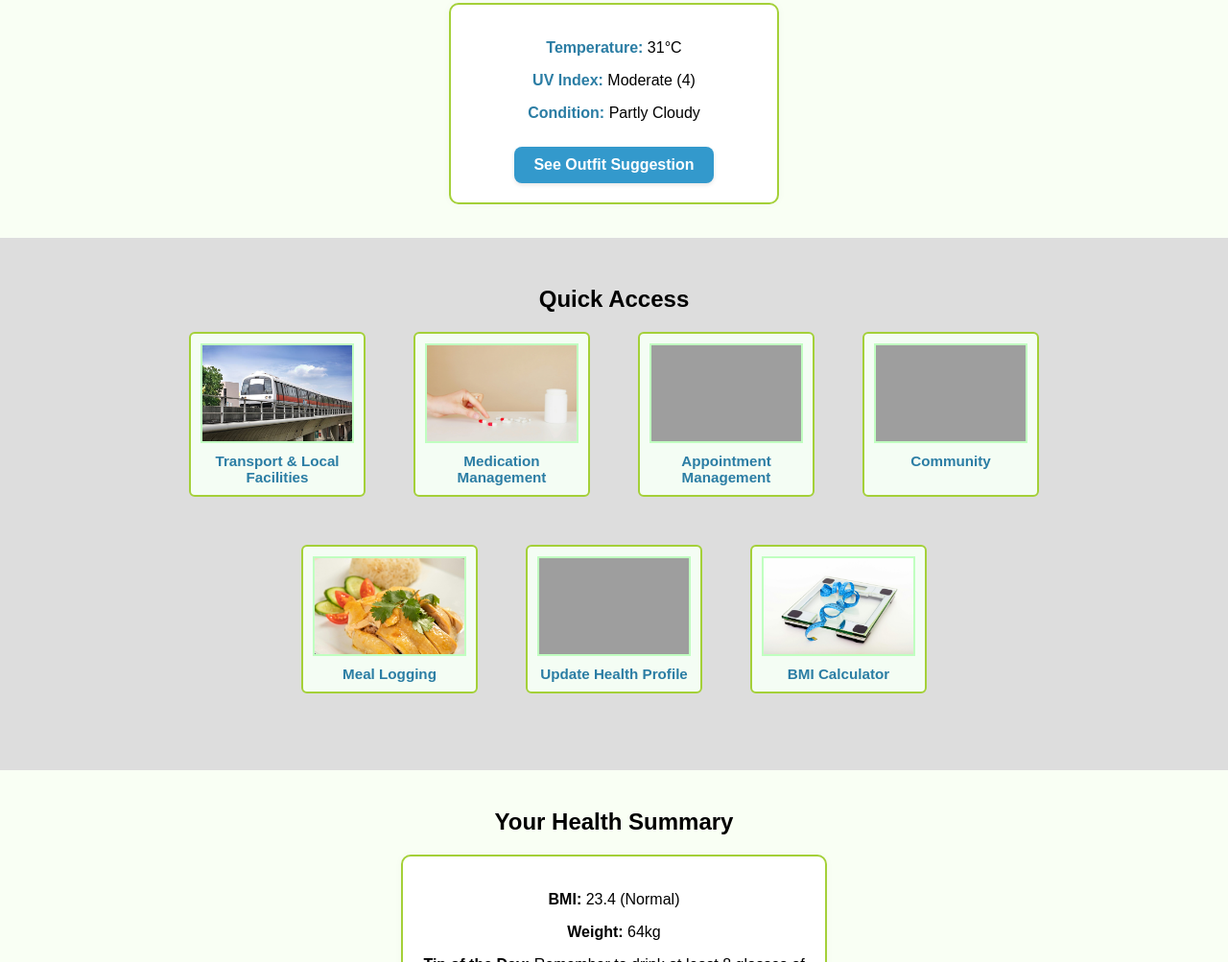
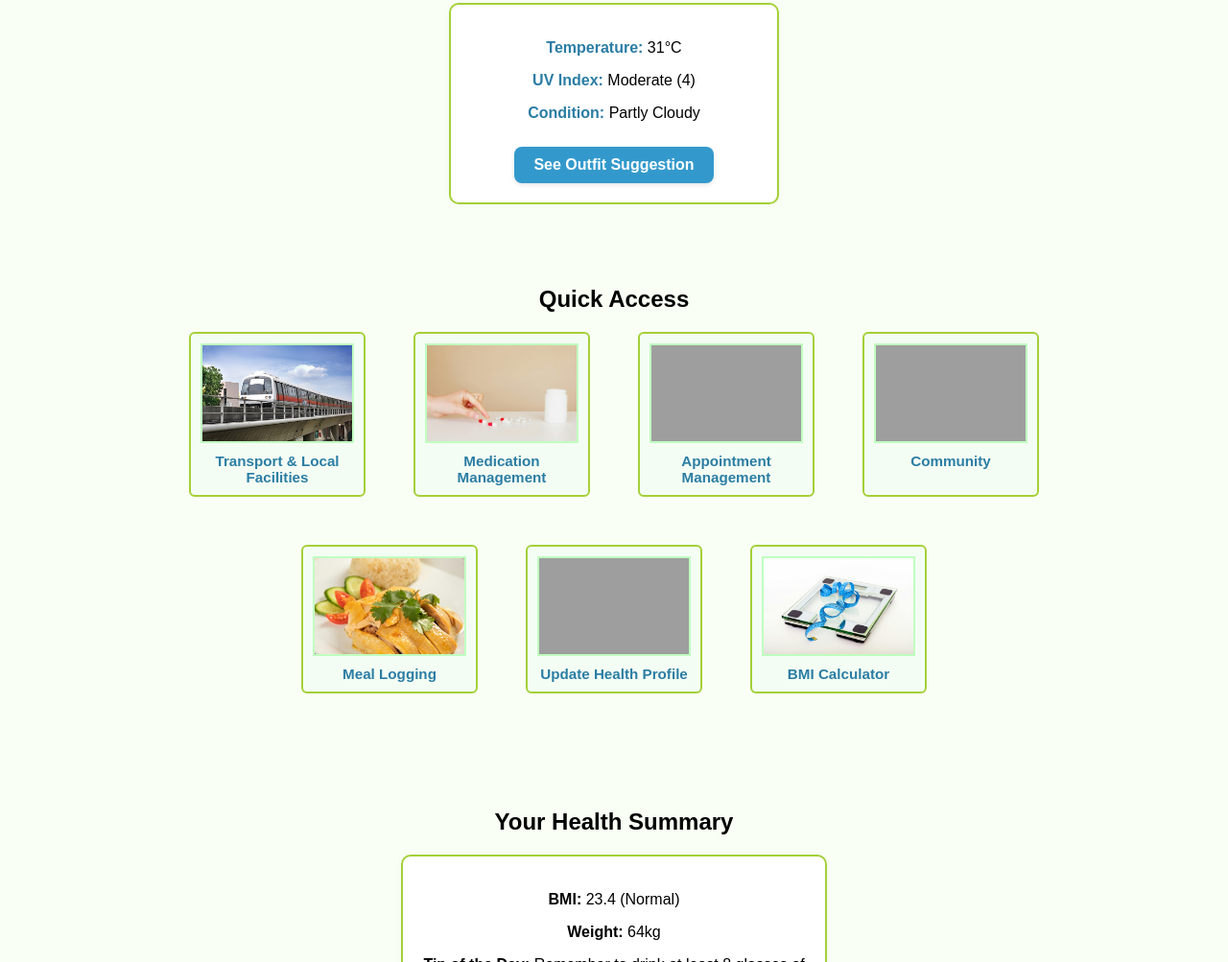
Before and after one commit to Justin0526/Tikam_Team_BED_SPM_Assignment, a website: page HealthyLah_DB/public/html/index.html in a window 1280 px wide. Shown: the part 320-1323 px from the top of the page at 96% size. Drawn offline with Linux system fonts and the light colour scheme; grey boxes are pictures that could not be loaded.

Commit message:
change background-colour of quick access

```diff
--- a/HealthyLah_DB/public/css/index.css
+++ b/HealthyLah_DB/public/css/index.css
@@ -138,7 +138,8 @@ color: #000;
 
 /* Section container */
 .quick-access {
-  background-color: #dddddd;
+  /* background-color: #dddddd; */
+  background-color: #F9FFF4;
   padding: 30px;
   text-align: center;
 }
```
